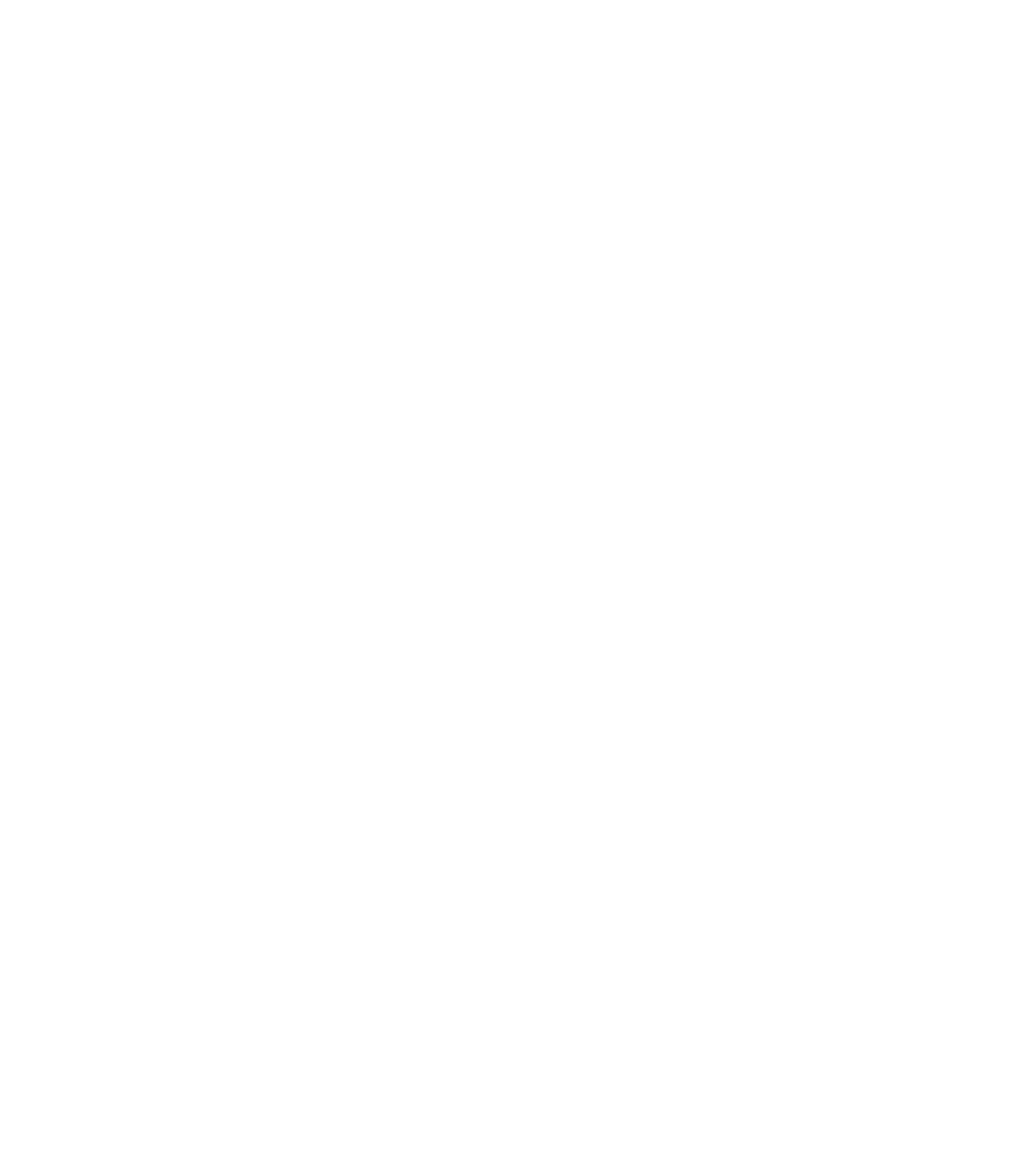
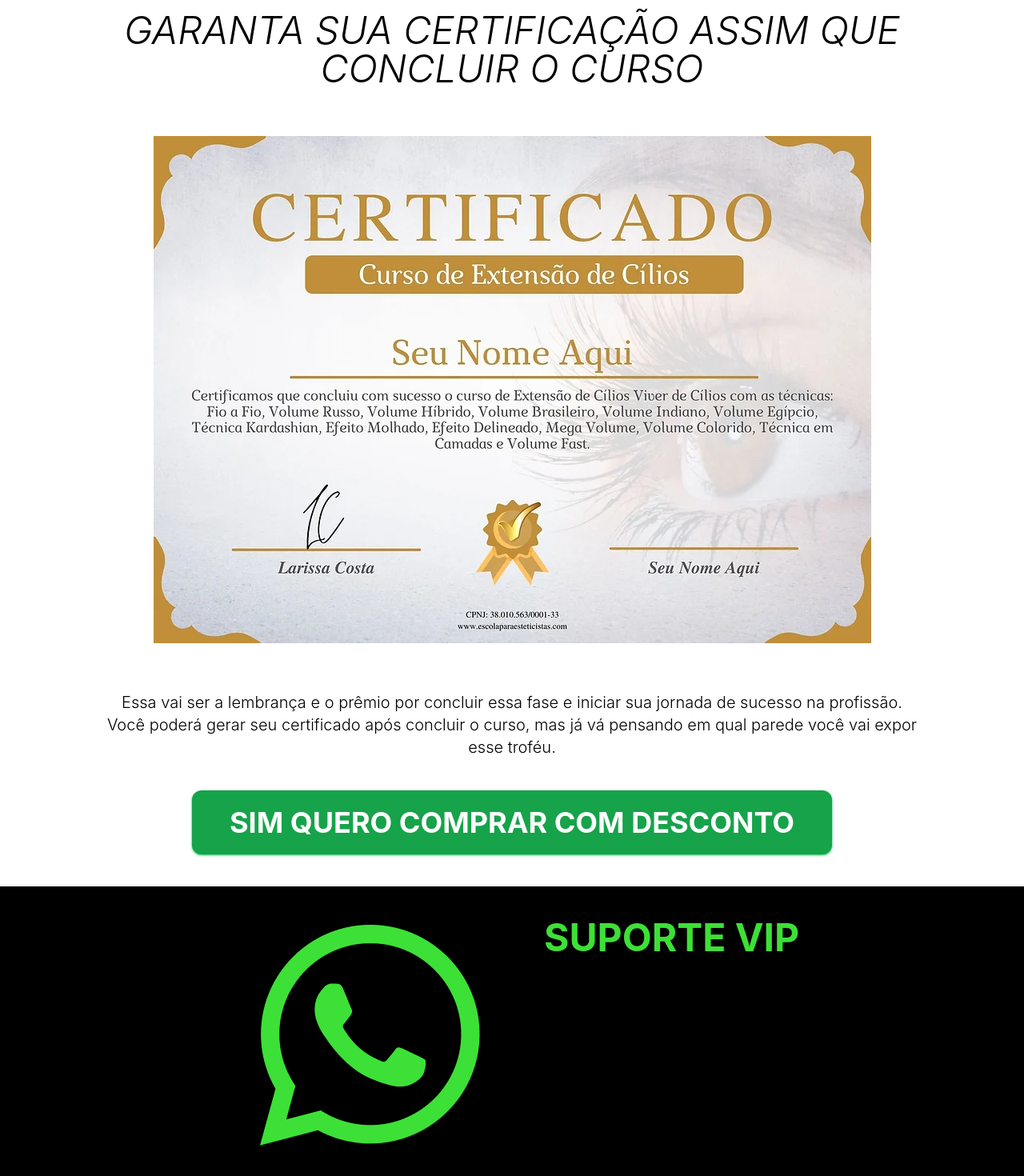
Before and after one commit to MarkOliv/viverdecilios-sales, a Next.js app: page / in a window 1280 px wide. Shown: the part 10395-11865 px from the top of the page at 80% size. Before the commit the page ends 10201 px from the top, so only its background shows below. Built offline with nearby package versions, Linux system fonts and the light colour scheme.

Commit message:
suporte wpp

```diff
--- /dev/null
+++ b/pages/components/Certificado.tsx
@@ -0,0 +1,38 @@
+// @flow
+import Image from "next/image";
+import * as React from "react";
+
+import certificado from "../assets/certificado.png";
+type Props = {};
+const Certificado = (props: Props) => {
+  return (
+    <div id="parte5" className="container mx-auto">
+      <h1 className="text-5xl font-bold text-black text-center p-10 mt-10">
+        CERTIFICADO
+      </h1>
+      <h1 className="text-3xl md:text-5xl font-light text-black text-center p-10 italic ">
+        GARANTA SUA CERTIFICAÇÃO ASSIM QUE <br className="hidden md:block" />{" "}
+        CONCLUIR O CURSO
+      </h1>
+
+      <div className="w-full flex justify-center p-5">
+        <Image src={certificado} alt="certificado" />
+      </div>
+
+      <p className="text-xl text-black font-light text-center mt-10">
+        Essa vai ser a lembrança e o prêmio por concluir essa fase e iniciar sua
+        jornada de sucesso na profissão. <br className="hidden md:block" /> Você
+        poderá gerar seu certificado após concluir o curso, mas já vá pensando
+        em qual parede você vai expor <br className="hidden md:block" /> esse
+        troféu.
+      </p>
+
+      <div className="flex justify-center p-5 md:p-10">
+        <div className="p-5 text-xl md:text-4xl text-center font-bold text-white bg-green-600 shadow shadow-green-500 rounded-xl w-[800px] ">
+          SIM QUERO COMPRAR COM DESCONTO
+        </div>
+      </div>
+    </div>
+  );
+};
+export default Certificado;
--- /dev/null
+++ b/pages/components/SuporteWpp.tsx
@@ -0,0 +1,37 @@
+// @flow
+import Image from "next/image";
+import * as React from "react";
+
+import wpp from "../assets/wpp.png";
+type Props = {};
+const SuporteWpp = (props: Props) => {
+  return (
+    <div id="parte6" className="container mx-auto">
+      <div className="grid grid-cols-1 md:grid-cols-2">
+        <div className="flex justify-center md:justify-end items-center p-10">
+          <Image src={wpp} alt="wpp" />
+        </div>
+        <div className="flex items-center p-10">
+          <div>
+            <h1 className="text-[#3DE036] text-5xl font-bold mb-5">
+              SUPORTE VIP
+            </h1>
+            <p className="text-xl font-semibold">
+              Durante o aprendizado é normal surgir algumas dúvidas e por isso
+              disponibilizo o meu WhatsApp e Instagram para você me chamar
+              sempre que surgir qualquer dúvida. Além disso temos uma comunidade
+              com todas as Alunas no Facebook, onde compartilhamos os
+              resultados, trabalhos, dicas, dúvidas.
+            </p>
+            <p className="text-xl font-semibold">
+              Uma coisa eu te garanto, do meu curso você não vai sair dele com
+              dúvidas.
+            </p>
+          </div>
+        </div>
+      </div>
+    </div>
+  );
+};
+
+export default SuporteWpp;
--- a/pages/index.tsx
+++ b/pages/index.tsx
@@ -3,6 +3,8 @@ import { Inicio } from "./components/Inicio";
 import ParaQuem from "./components/ParaQuem";
 import OqueVaiAprender from "./components/OqueVaiAprender";
 import ProvasSociais from "./components/ProvasSociais";
+import Certificado from "./components/Certificado";
+import SuporteWpp from "./components/SuporteWpp";
 
 export default function Home() {
   return (
@@ -30,6 +32,11 @@ export default function Home() {
       <div className="bg-[#ED1566]">
         <ProvasSociais />
       </div>
+      <Certificado />
+
+      <div className="bg-black">
+        <SuporteWpp />
+      </div>
     </div>
   );
 }
```
Also changed, not shown: pages/assets/certificado.png (added), pages/assets/wpp.png (added).
